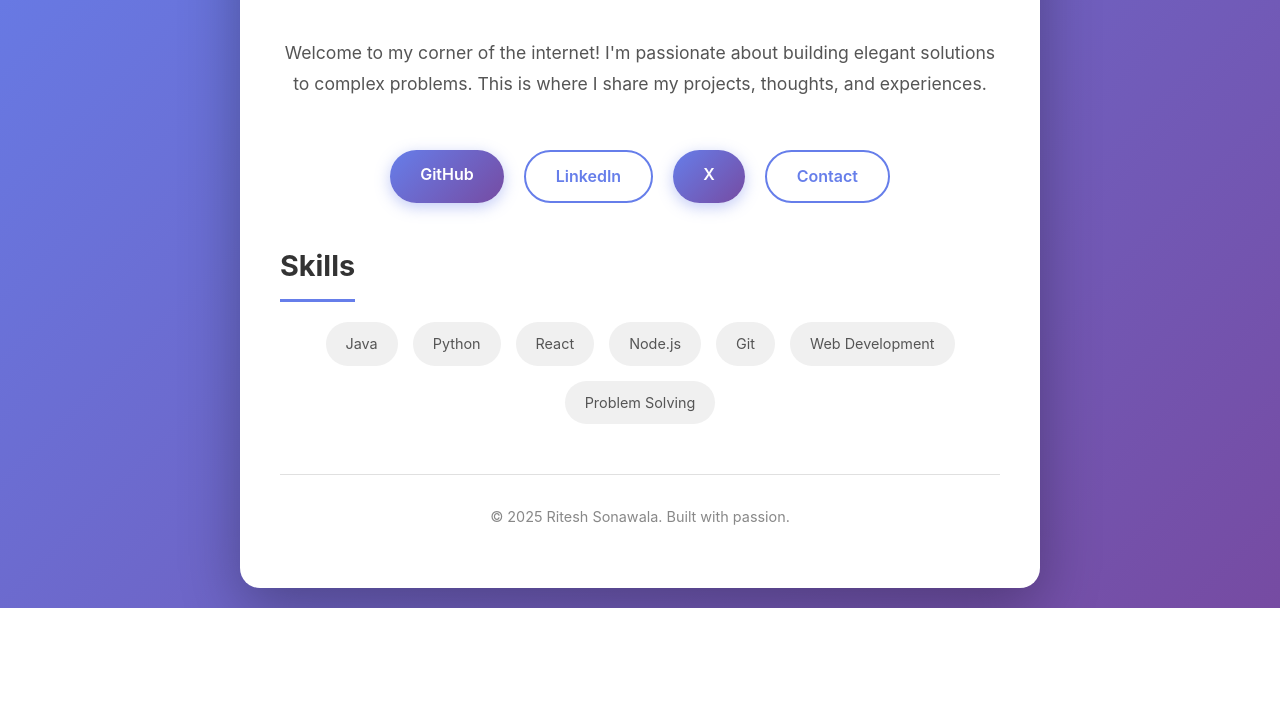
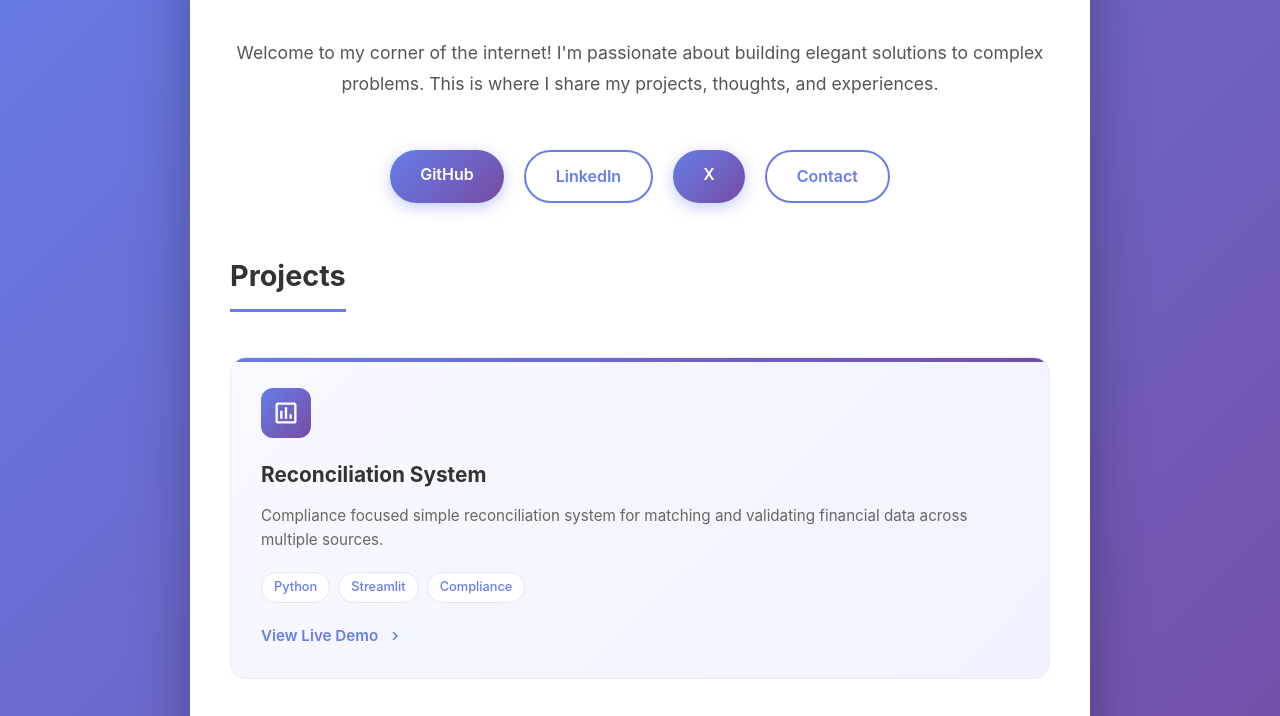
Before and after one commit to riteshsonawala/riteshsonawala.github.io, a plain HTML site: page index.html in a window 1280 px wide. Shown: the part 201-917 px from the top of the page. Before the commit the page ends 809 px from the top, so only its background shows below. Drawn offline with Linux system fonts and the light colour scheme.

Commit message:
Added running projects.

```diff
--- a/index.html
+++ b/index.html
@@ -28,7 +28,7 @@
             background: white;
             border-radius: 20px;
             box-shadow: 0 20px 60px rgba(0, 0, 0, 0.3);
-            max-width: 800px;
+            max-width: 900px;
             width: 100%;
             padding: 60px 40px;
             animation: fadeIn 0.8s ease-in;
@@ -78,7 +78,7 @@
             justify-content: center;
             gap: 20px;
             flex-wrap: wrap;
-            margin-bottom: 40px;
+            margin-bottom: 50px;
         }
 
         .btn {
@@ -117,10 +117,112 @@
         .section h2 {
             font-size: 1.8rem;
             color: #333;
-            margin-bottom: 20px;
+            margin-bottom: 25px;
             padding-bottom: 10px;
             border-bottom: 3px solid #667eea;
             display: inline-block;
+        }
+
+        /* Projects Section */
+        .projects-grid {
+            display: grid;
+            grid-template-columns: repeat(auto-fit, minmax(280px, 1fr));
+            gap: 25px;
+            margin-top: 20px;
+        }
+
+        .project-card {
+            background: linear-gradient(135deg, #f8f9ff 0%, #f0f2ff 100%);
+            border-radius: 16px;
+            padding: 30px;
+            transition: all 0.3s ease;
+            border: 1px solid #e8ebff;
+            position: relative;
+            overflow: hidden;
+        }
+
+        .project-card::before {
+            content: '';
+            position: absolute;
+            top: 0;
+            left: 0;
+            right: 0;
+            height: 4px;
+            background: linear-gradient(135deg, #667eea 0%, #764ba2 100%);
+        }
+
+        .project-card:hover {
+            transform: translateY(-5px);
+            box-shadow: 0 15px 40px rgba(102, 126, 234, 0.2);
+            border-color: #667eea;
+        }
+
+        .project-icon {
+            width: 50px;
+            height: 50px;
+            background: linear-gradient(135deg, #667eea 0%, #764ba2 100%);
+            border-radius: 12px;
+            display: flex;
+            align-items: center;
+            justify-content: center;
+            margin-bottom: 20px;
+        }
+
+        .project-icon svg {
+            width: 28px;
+            height: 28px;
+            fill: white;
+        }
+
+        .project-card h3 {
+            font-size: 1.3rem;
+            color: #333;
+            margin-bottom: 12px;
+        }
+
+        .project-card p {
+            color: #666;
+            font-size: 0.95rem;
+            margin-bottom: 20px;
+            line-height: 1.6;
+        }
+
+        .project-tags {
+            display: flex;
+            flex-wrap: wrap;
+            gap: 8px;
+            margin-bottom: 20px;
+        }
+
+        .project-tag {
+            background: white;
+            color: #667eea;
+            padding: 4px 12px;
+            border-radius: 20px;
+            font-size: 0.8rem;
+            font-weight: 500;
+            border: 1px solid #e0e5ff;
+        }
+
+        .project-link {
+            display: inline-flex;
+            align-items: center;
+            gap: 8px;
+            color: #667eea;
+            text-decoration: none;
+            font-weight: 600;
+            font-size: 0.95rem;
+            transition: gap 0.3s ease;
+        }
+
+        .project-link:hover {
+            gap: 12px;
+        }
+
+        .project-link svg {
+            width: 18px;
+            height: 18px;
+            fill: currentColor;
         }
 
         .skills {
@@ -156,7 +258,7 @@
 
         @media (max-width: 768px) {
             .container {
-                padding: 40px 30px;
+                padding: 40px 25px;
             }
 
             h1 {
@@ -180,6 +282,14 @@
                 width: 100%;
                 max-width: 300px;
             }
+
+            .projects-grid {
+                grid-template-columns: 1fr;
+            }
+
+            .project-card {
+                padding: 25px;
+            }
         }
     </style>
 </head>
@@ -202,6 +312,34 @@
         </section>
 
         <section class="section">
+            <h2>Projects</h2>
+            <div class="projects-grid">
+                <div class="project-card">
+                    <div class="project-icon">
+                        <svg viewBox="0 0 24 24" xmlns="http://www.w3.org/2000/svg">
+                            <path d="M9 17H7v-7h2v7zm4 0h-2V7h2v10zm4 0h-2v-4h2v4zm2 2H5V5h14v14zm0-16H5c-1.1 0-2 .9-2 2v14c0 1.1.9 2 2 2h14c1.1 0 2-.9 2-2V5c0-1.1-.9-2-2-2z"/>
+                        </svg>
+                    </div>
+                    <h3>Reconciliation System</h3>
+                    <p>Compliance focused simple reconciliation system for matching and validating financial data across multiple sources.</p>
+                    <div class="project-tags">
+                        <span class="project-tag">Python</span>
+                        <span class="project-tag">Streamlit</span>
+                        <span class="project-tag">Compliance</span>
+                    </div>
+                    <a href="https://reconciliation-system-kahian69xla9hzdj9rceom.streamlit.app/" class="project-link" target="_blank">
+                        View Live Demo
+                        <svg viewBox="0 0 24 24" xmlns="http://www.w3.org/2000/svg">
+                            <path d="M10 6L8.59 7.41 13.17 12l-4.58 4.59L10 18l6-6z"/>
+                        </svg>
+                    </a>
+                </div>
+
+                <!-- Add more project cards here as needed -->
+            </div>
+        </section>
+
+        <section class="section">
             <h2>Skills</h2>
             <div class="skills">
                 <span class="skill-tag">Java</span>
```
